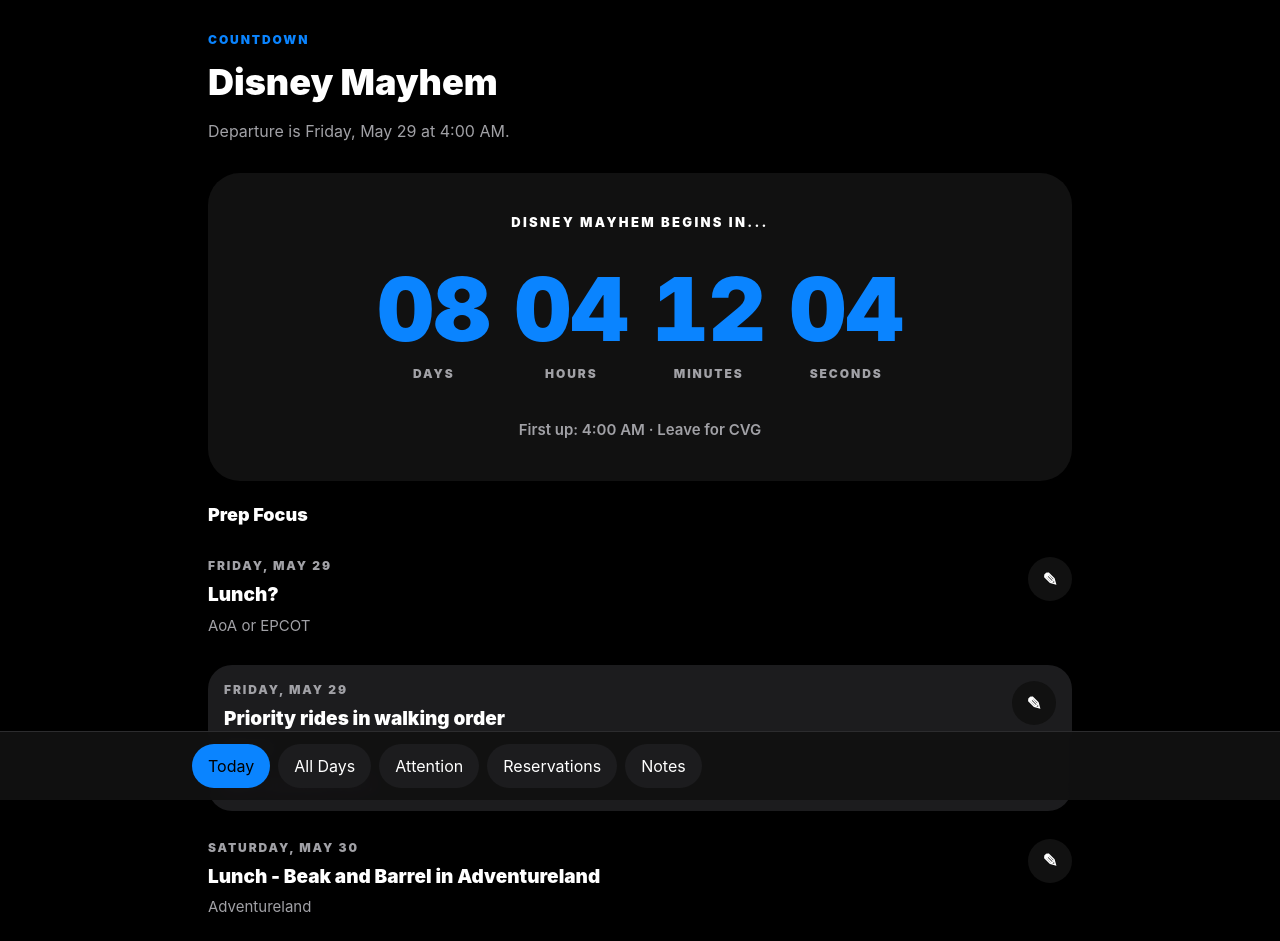
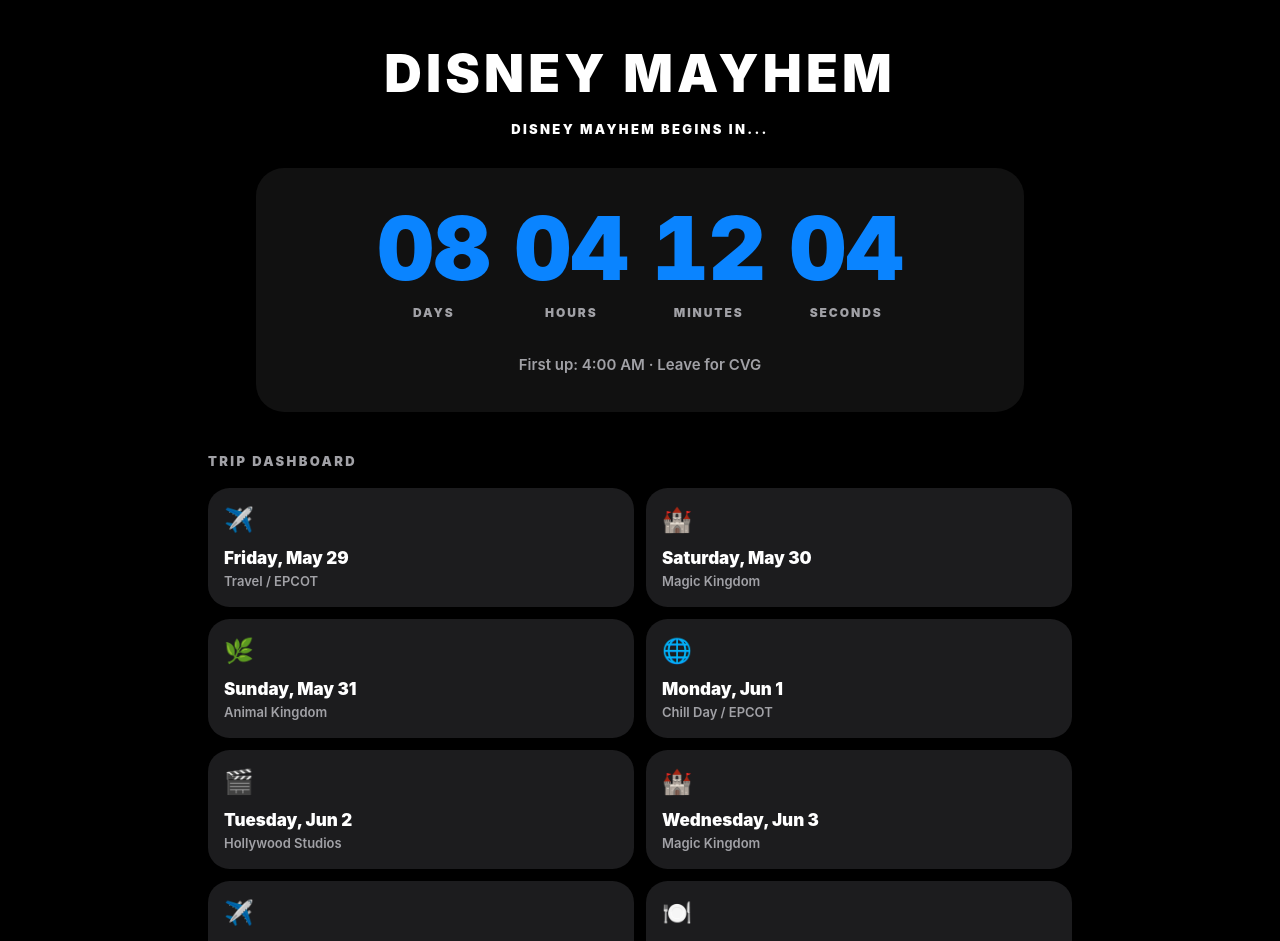
Before and after one commit to aaronbenjaminmay/disney-mayhem, a React (Vite) app: page / in a window 1280 px wide. Shown: the top 941 px of the page. Built offline with nearby package versions, Linux system fonts and the light colour scheme.

Commit message:
Refactor pre-trip landing into dashboard

```diff
--- a/src/App.tsx
+++ b/src/App.tsx
@@ -48,6 +48,33 @@ function getDayPresentation(day: TripDay) {
   return { title: `${day.label} ✨`, symbol: '✨' };
 }
 
+function DashboardTile({
+  title,
+  subtitle,
+  icon,
+  onClick,
+}: {
+  title: string;
+  subtitle: string;
+  icon: string;
+  onClick: () => void;
+}) {
+  return (
+    <button
+      type="button"
+      onClick={onClick}
+      className="min-h-28 rounded-[1.35rem] bg-[#1C1C1E] px-4 py-4 text-left transition hover:bg-[#2C2C2E] focus-visible:outline focus-visible:outline-4 focus-visible:outline-offset-2 focus-visible:outline-[#0A84FF]"
+      aria-label={`${title}. ${subtitle}`}
+    >
+      <span className="block text-2xl" aria-hidden="true">
+        {icon}
+      </span>
+      <span className="mt-3 block text-[17px] font-black leading-tight text-white">{title}</span>
+      <span className="mt-1 block text-[13px] font-semibold leading-snug text-[#A1A1A6]">{subtitle}</span>
+    </button>
+  );
+}
+
 function TodayScreen({
   day,
   activeItem,
@@ -62,6 +89,10 @@ function TodayScreen({
   attentionItems,
   phase,
   countdown,
+  days,
+  onOpenDay,
+  onOpenReservations,
+  onOpenNotes,
 }: ReturnType<typeof getActiveScheduleState> & {
   statuses: Record<string, ItemStatus>;
   onCycleStatus: (id: string) => void;
@@ -70,6 +101,10 @@ function TodayScreen({
   attentionItems: ReturnType<typeof getAttentionItems>;
   phase: ReturnType<typeof getTripPhase>;
   countdown: ReturnType<typeof getDepartureCountdown>;
+  days: TripDay[];
+  onOpenDay: (dayId: string) => void;
+  onOpenReservations: () => void;
+  onOpenNotes: () => void;
 }) {
   if (phase === 'before') {
     const countdownUnits = [
@@ -80,18 +115,14 @@ function TodayScreen({
     ];
 
     return (
-      <>
-        <ScreenHeader eyebrow="Countdown" title="Disney Mayhem">
-          <p>Departure is Friday, May 29 at 4:00 AM.</p>
-        </ScreenHeader>
-
-        <section aria-labelledby="countdown-heading" className="section-rise px-4">
-          <div className="rounded-[2rem] bg-[#111111] px-5 py-8 text-center shadow-2xl shadow-black/30 sm:px-8 sm:py-10">
-            <p className="text-[13px] font-black uppercase tracking-[0.18em] text-white">Disney Mayhem begins in...</p>
-            <h2 id="countdown-heading" className="sr-only">
-              Live countdown to Disney Mayhem departure
-            </h2>
-            <div className="mt-8 flex flex-wrap justify-center gap-x-6 gap-y-7" aria-live="polite" aria-label="Live countdown to departure">
+      <main className="screen-fade px-4 pb-8 pt-8 sm:pt-12">
+        <section aria-labelledby="countdown-heading" className="section-rise text-center">
+          <h1 id="countdown-heading" className="text-[38px] font-black leading-none tracking-[0.08em] text-white sm:text-[52px]">
+            DISNEY MAYHEM
+          </h1>
+          <p className="mt-5 text-[13px] font-black uppercase tracking-[0.18em] text-white">Disney Mayhem begins in...</p>
+          <div className="mx-auto mt-7 max-w-3xl rounded-[1.75rem] bg-[#111111] px-5 py-7 shadow-2xl shadow-black/30 sm:px-8 sm:py-9">
+            <div className="flex flex-wrap justify-center gap-x-6 gap-y-7" aria-live="polite" aria-label="Live countdown to departure">
               {countdownUnits.map((unit) => (
                 <div key={unit.label} className="basis-[calc(50%-0.75rem)] sm:basis-auto">
                   <div className="tabular-nums font-black leading-none text-[#0A84FF] [font-size:clamp(2.8rem,12vw,5.5rem)]">
@@ -102,30 +133,45 @@ function TodayScreen({
               ))}
             </div>
             {nextItem ? (
-              <p className="mt-9 text-[15px] font-semibold text-[#A1A1A6]">
+              <p className="mt-8 text-[15px] font-semibold text-[#A1A1A6]">
                 First up: {formatTimeRange(nextItem)} · {nextItem.title}
               </p>
             ) : null}
           </div>
         </section>
 
-        <section aria-labelledby="prep-heading" className="section-rise mt-5 px-4 pb-6">
-          <h2 id="prep-heading" className="mb-3 text-lg font-black text-white">
-            Prep Focus
+        <section aria-labelledby="dashboard-heading" className="section-rise mt-10">
+          <h2 id="dashboard-heading" className="text-[13px] font-black uppercase tracking-[0.18em] text-[#A1A1A6]">
+            Trip Dashboard
           </h2>
-          <div className="space-y-3">
-            {attentionItems.slice(0, 4).map(({ day: attentionDay, item }) => (
-              <CompactItem
-                key={item.id}
-                item={item}
-                statuses={statuses}
-                eyebrow={formatDateLabel(attentionDay.date)}
-                onEdit={() => onEditItem(attentionDay.id, item)}
-              />
-            ))}
+          <div className="mt-4 grid grid-cols-1 gap-3 min-[390px]:grid-cols-2">
+            {days.map((tripDay) => {
+              const presentation = getDayPresentation(tripDay);
+              return (
+                <DashboardTile
+                  key={tripDay.id}
+                  title={formatDateLabel(tripDay.date)}
+                  subtitle={tripDay.label}
+                  icon={presentation.symbol}
+                  onClick={() => onOpenDay(tripDay.id)}
+                />
+              );
+            })}
+            <DashboardTile
+              title="Reservations"
+              subtitle="Dining and fixed plans"
+              icon="🍽️"
+              onClick={onOpenReservations}
+            />
+            <DashboardTile
+              title="Notes"
+              subtitle="Family reminders"
+              icon="📝"
+              onClick={onOpenNotes}
+            />
           </div>
         </section>
-      </>
+      </main>
     );
   }
 
@@ -568,17 +614,21 @@ function AllDaysScreen({
   days,
   onEditItem,
   onAddItem,
+  title = 'All Days',
+  description = 'Fixed reservations and transport stay timed. Ride groups stay flexible and grouped.',
 }: {
   statuses: Record<string, ItemStatus>;
   onCycleStatus: (id: string) => void;
   days: TripDay[];
   onEditItem: (dayId: string, item: TripItem) => void;
   onAddItem: (dayId: string) => void;
+  title?: string;
+  description?: string;
 }) {
   return (
     <>
-      <ScreenHeader eyebrow="Timeline" title="All Days">
-        Fixed reservations and transport stay timed. Ride groups stay flexible and grouped.
+      <ScreenHeader eyebrow="Timeline" title={title}>
+        {description}
       </ScreenHeader>
       {days.map((day) => (
         <DayTimeline key={day.id} day={day} statuses={statuses} onCycleStatus={onCycleStatus} onEditItem={onEditItem} onAddItem={onAddItem} />
@@ -660,6 +710,7 @@ function NotesScreen({
 
 export default function App() {
   const [activeTab, setActiveTab] = useState<AppTab>('today');
+  const [selectedDayId, setSelectedDayId] = useState<string | null>(null);
   const [now, setNow] = useState(() => new Date());
   const [editor, setEditor] = useState<EditorState | null>(null);
   const tripStorage = useTripStorage();
@@ -678,6 +729,28 @@ export default function App() {
   const activeState = useMemo(() => getActiveScheduleState(tripDays, tripStorage.statuses, now), [now, tripDays, tripStorage.statuses]);
   const phase = useMemo(() => getTripPhase(now), [now]);
   const countdown = useMemo(() => getDepartureCountdown(now), [now]);
+  const selectedTimelineDay = selectedDayId ? tripDays.find((tripDay) => tripDay.id === selectedDayId) : undefined;
+  const timelineDays = selectedTimelineDay ? [selectedTimelineDay] : tripDays;
+
+  function openTab(tab: AppTab) {
+    if (tab === 'days') setSelectedDayId(null);
+    setActiveTab(tab);
+  }
+
+  function openDashboard() {
+    setSelectedDayId(null);
+    setActiveTab('today');
+  }
+
+  function openDashboardDay(dayId: string) {
+    setSelectedDayId(dayId);
+    setActiveTab('days');
+  }
+
+  function openDashboardTab(tab: Extract<AppTab, 'reservations' | 'notes'>) {
+    setSelectedDayId(null);
+    setActiveTab(tab);
+  }
 
   function openEditItem(dayId: string, item: TripItem) {
     setEditor({
@@ -723,26 +796,47 @@ export default function App() {
 
   return (
     <div className="min-h-screen bg-[#000000] text-white">
-      <div key={activeTab} className="screen-fade mx-auto max-w-4xl pb-20">
+      <div key={`${activeTab}-${selectedDayId ?? 'all'}`} className={`screen-fade mx-auto max-w-4xl ${phase === 'before' ? 'pb-8' : 'pb-20'}`}>
+        {phase === 'before' && activeTab !== 'today' ? (
+          <div className="px-4 pt-5">
+            <button
+              type="button"
+              onClick={openDashboard}
+              className="min-h-11 rounded-full bg-[#1C1C1E] px-4 py-2 text-sm font-black text-white transition hover:bg-[#2C2C2E] focus-visible:outline focus-visible:outline-4 focus-visible:outline-offset-2 focus-visible:outline-[#0A84FF]"
+            >
+              Dashboard
+            </button>
+          </div>
+        ) : null}
         {activeTab === 'today' ? (
           <TodayScreen
             {...activeState}
             statuses={tripStorage.statuses}
             onCycleStatus={tripStorage.cycleStatus}
             onEditItem={openEditItem}
-            onViewFullDay={() => setActiveTab('days')}
+            onViewFullDay={() => openDashboardDay(activeState.day.id)}
             attentionItems={attentionItems}
             phase={phase}
             countdown={countdown}
+            days={tripDays}
+            onOpenDay={openDashboardDay}
+            onOpenReservations={() => openDashboardTab('reservations')}
+            onOpenNotes={() => openDashboardTab('notes')}
           />
         ) : null}
         {activeTab === 'days' ? (
           <AllDaysScreen
-            days={tripDays}
+            days={timelineDays}
             statuses={tripStorage.statuses}
             onCycleStatus={tripStorage.cycleStatus}
             onEditItem={openEditItem}
             onAddItem={openAddItem}
+            title={selectedTimelineDay ? selectedTimelineDay.label : 'All Days'}
+            description={
+              selectedTimelineDay
+                ? `${formatDateLabel(selectedTimelineDay.date)} · ${selectedTimelineDay.park}`
+                : 'Fixed reservations and transport stay timed. Ride groups stay flexible and grouped.'
+            }
           />
         ) : null}
         {activeTab === 'attention' ? <AttentionScreen statuses={tripStorage.statuses} attentionItems={attentionItems} onEditItem={openEditItem} /> : null}
@@ -751,7 +845,7 @@ export default function App() {
         ) : null}
         {activeTab === 'notes' ? <NotesScreen notes={tripStorage.notes} setNote={tripStorage.setNote} days={tripDays} /> : null}
       </div>
-      <Tabs activeTab={activeTab} onChange={setActiveTab} />
+      {phase === 'before' ? null : <Tabs activeTab={activeTab} onChange={openTab} />}
       {editor ? (
         <ItemEditorSheet
           editor={editor}
```
